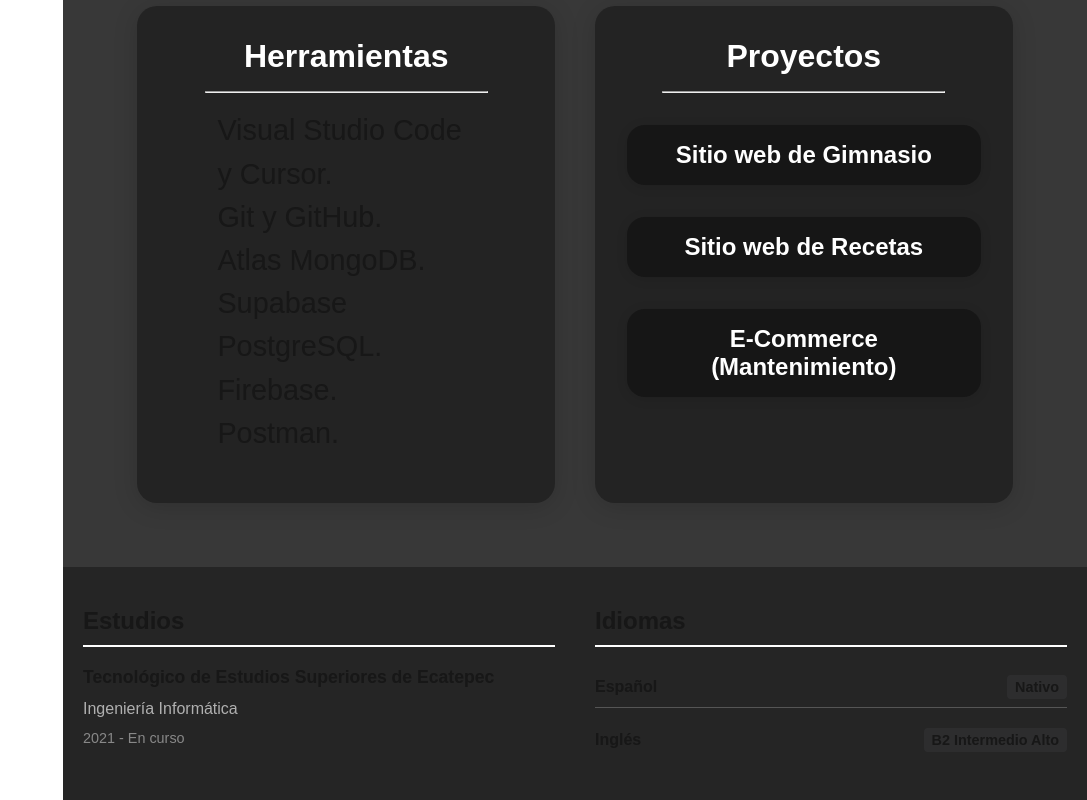
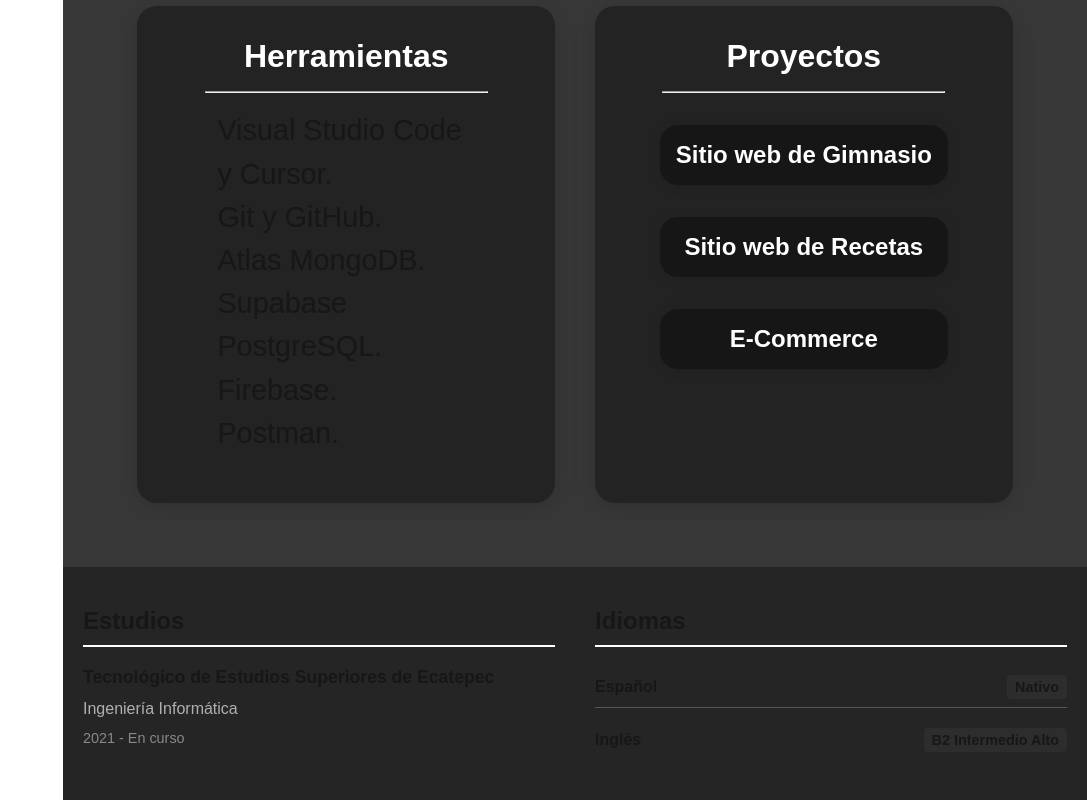
Before and after one commit to AaronMolleda14/CV, a Next.js app: page /desarrollo-web in a window 1280 px wide. Shown: the part 1005-1805 px from the top of the page, without its empty margins (193-1280 px from the left). Built offline with nearby package versions, Linux system fonts and the light colour scheme.

Commit message:
Version 1.5 Proyectos Actualizados

```diff
--- a/app/desarrollo-web/page.tsx
+++ b/app/desarrollo-web/page.tsx
@@ -49,7 +49,7 @@ export default function DesarrolloWeb() {
             <div className={localStyles.buttonGroup}>
               <KnowledgeButton label="Sitio web de Gimnasio" href="https://gym-omega-two.vercel.app" />
               <KnowledgeButton label="Sitio web de Recetas" href="https://recipe-book-five-rho.vercel.app" />
-              <KnowledgeButton label="E-Commerce (Mantenimiento)" href="/404" />
+              <KnowledgeButton label="E-Commerce" href="https://e-commerce-omega-eight-44.vercel.app" />
             </div>
           </Card>
         </div>
```
